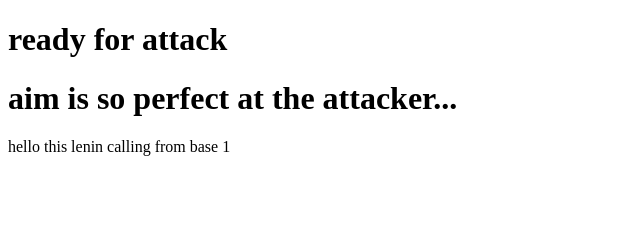
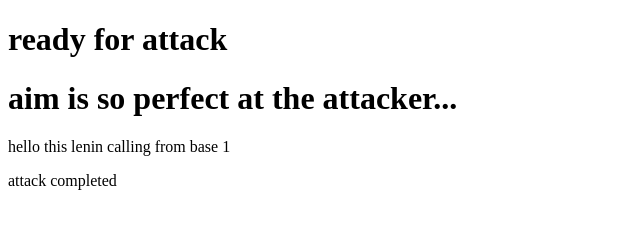
Before and after one commit to BecoolGhub/training_base, a plain HTML site: page index.html in a window 1280 px wide. Shown: the whole page, without its empty margins (0-640 px from the left). Drawn offline with Linux system fonts and the light colour scheme.

Commit message:
Add message indicating attack completion
new line added

```diff
--- a/index.html
+++ b/index.html
@@ -12,5 +12,7 @@
 
 <p>hello this lenin calling from base 1</p>
 
+<p>attack completed</p>
+
 </body>
 </html>
```
